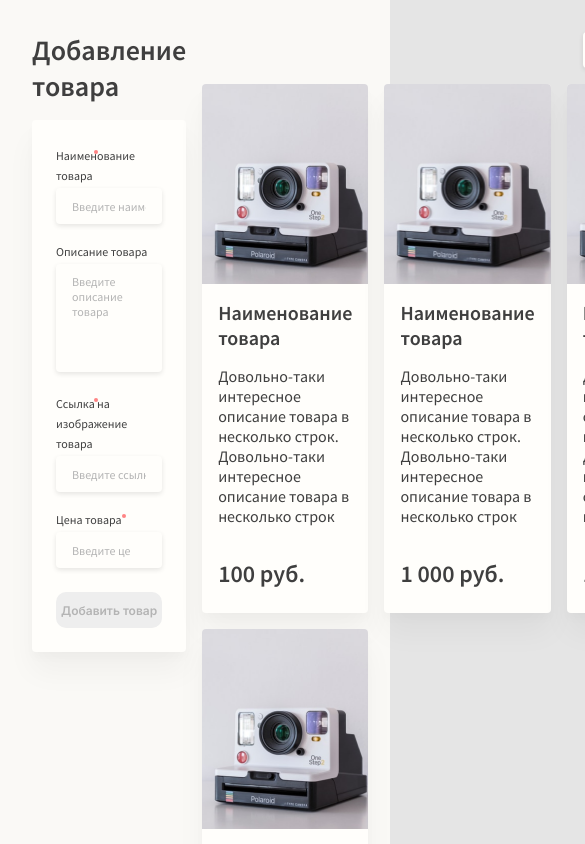
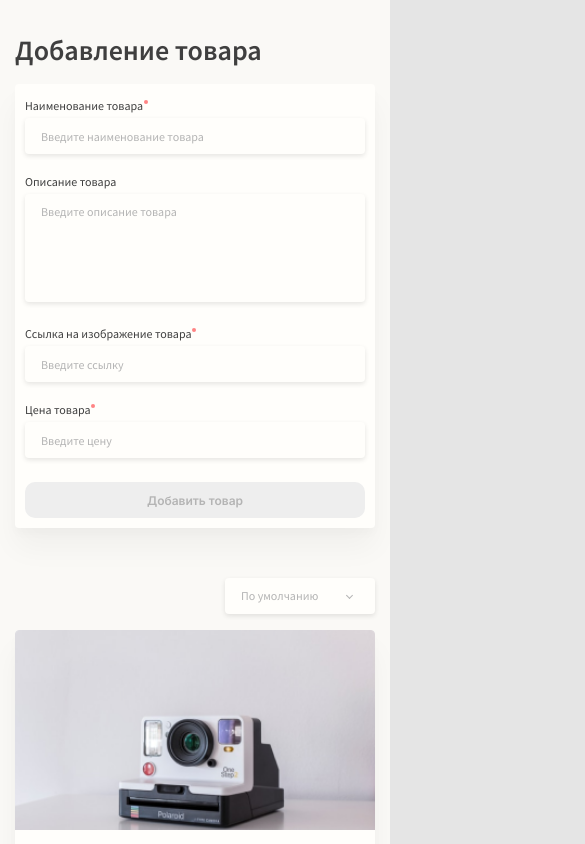
Before and after one commit to MariyaPreina/dynamic-list, a Vue app: page / in a window 390 px wide. Shown: the top 844 px of the page, 585 px wide, since content can reach past the window. Built offline with nearby package versions, Linux system fonts and the light colour scheme.

Commit message:
media queries

```diff
--- a/src/App.vue
+++ b/src/App.vue
@@ -3,7 +3,7 @@
     <main class="main">
       <div class="form-box">
         <h1 class="form-box__title">Добавление товара</h1>
-        <add-form></add-form>
+        <add-form/>
       </div>
       <div class="cards">
         <div class="cards__sort">
@@ -14,10 +14,10 @@
               @select="updateSortValue"
               :selected="sortValue.name"
               :default="'По умолчанию'"
-            ></app-select>
+            />
           </div>
         </div>
-        <div class="cards__inner">
+        <div class="cards__inner" v-if="cards.length > 0">
           <product-card
             v-for="(card, idx) in cards"
             :key="idx"
@@ -28,6 +28,7 @@
             :price="card.price"
           ></product-card>
         </div>
+        <p class="cards__empty" v-else>Список пуст</p>
       </div>
     </main>
   </div>
@@ -85,10 +86,22 @@ export default {
   grid-template-columns: 1fr 3fr;
   grid-column-gap: 16px;
   padding: 32px 0;
+  @media only screen and (max-width: $bp-large) {
+    grid-template-columns: 1.5fr 2.5fr;
+  }
+  @media only screen and (max-width: $bp-medium) {
+    grid-template-columns: 2fr 2fr;
+  }
+  @media only screen and (max-width: $bp-small) {
+    grid-template-columns: 1fr;
+  }
 }
 
 .form-box {
   grid-column: 1 / 2;
+  @media only screen and (max-width: $bp-small) {
+    grid-column: 1 / -1;
+  }
   &__title {
     font-family: inherit;
     font-size: 28px;
@@ -99,6 +112,9 @@ export default {
 
 .cards {
   grid-column: 2 / -1;
+  @media only screen and (max-width: $bp-small) {
+    grid-column: 1 / -1;
+  }
   &__sort {
     display: flex;
     justify-content: flex-end;
@@ -113,6 +129,25 @@ export default {
     grid-template-columns: repeat(3, 1fr);
     gap: 16px;
     grid-auto-rows: 1fr;
+    @media only screen and (max-width: $bp-large) {
+      grid-template-columns: repeat(2, 1fr);
+    }
+    @media only screen and (max-width: $bp-medium) {
+      grid-template-columns: 1fr;
+    }
+    @media only screen and (max-width: $bp-small) {
+      grid-template-columns: repeat(2, 1fr);
+      gap: 8px;
+    }
+    @media only screen and (max-width: $bp-extra-small) {
+      grid-template-columns: 1fr;
+    }
+  }
+  &__empty {
+    font-family: inherit;
+    font-size: 20px;
+    font-weight: 400;
+    text-align: center;
   }
 }
 </style>
--- a/src/assets/scss/_base.scss
+++ b/src/assets/scss/_base.scss
@@ -26,6 +26,12 @@ $shadow-input: 0 2px 5px 0 rgba(0,0,0, .1);
 $font-primary: 'Source Sans Pro', sans-serif;;
 $font-secondary: 'Inter', sans-serif;
 
+//RESPONSIVE BREAKPOINTS
+$bp-large: 1100px;
+$bp-medium: 800px;
+$bp-small: 550px;
+$bp-extra-small: 400px;
+
 *,
 *:before,
 *:after {
@@ -51,6 +57,9 @@ body {
   margin-left: auto;
   margin-right: auto;
   padding: 0 32px;
+  @media only screen and (max-width: $bp-medium) {
+    padding: 0 15px;
+  }
 }
 
 input:focus,
--- a/src/components/AddForm.vue
+++ b/src/components/AddForm.vue
@@ -114,6 +114,12 @@ export default {
   box-shadow: $shadow-main;
   border-radius: 4px;
   padding: 24px;
+  @media only screen and (max-width: $bp-medium) {
+    padding: 10px;
+  }
+  @media only screen and (max-width: $bp-small) {
+    margin-bottom: 50px;
+  }
   &__group {
     margin-bottom: 24px;
     position: relative;
--- a/src/components/ProductCard.vue
+++ b/src/components/ProductCard.vue
@@ -1,8 +1,10 @@
 <template>
+  <div class="wrapper">
     <div class="card">
       <div class="card__image">
         <div class="card__image-inner">
-        <span class="card__image-content" :style="{ 'background-image': 'url(' + img +'), url(' + imgPlaceholder +')'}"></span>
+          <span class="card__image-content"
+                :style="{ 'background-image': 'url(' + img +'), url(' + imgPlaceholder +')'}"></span>
         </div>
       </div>
       <div class="card__content">
@@ -14,10 +16,18 @@
       <div class="card__delete-btn" @click="deleteProduct">
         <svg width="16" height="16" viewBox="0 0 16 16" fill="none" xmlns="http://www.w3.org/2000/svg">
           <g clip-path="url(#clip0_4:349)">
-          <path d="M10.207 5.79688C9.99998 5.79688 9.83224 5.96462 9.83224 6.17158V13.2535C9.83224 13.4604 9.99998 13.6283 10.207 13.6283C10.4139 13.6283 10.5817 13.4604 10.5817 13.2535V6.17158C10.5817 5.96462 10.4139 5.79688 10.207 5.79688Z" fill="white"/>
-          <path d="M5.78544 5.79688C5.57848 5.79688 5.41074 5.96462 5.41074 6.17158V13.2535C5.41074 13.4604 5.57848 13.6283 5.78544 13.6283C5.99241 13.6283 6.16015 13.4604 6.16015 13.2535V6.17158C6.16015 5.96462 5.99241 5.79688 5.78544 5.79688Z" fill="white"/>
-          <path d="M2.56294 4.76335V13.9953C2.56294 14.541 2.76303 15.0534 3.11256 15.4211C3.46048 15.7898 3.94467 15.9991 4.4514 16H11.541C12.0478 15.9991 12.532 15.7898 12.8798 15.4211C13.2293 15.0534 13.4294 14.541 13.4294 13.9953V4.76335C14.1242 4.57893 14.5745 3.90768 14.4815 3.19471C14.3884 2.48189 13.7811 1.94867 13.0622 1.94852H11.1437V1.48014C11.1459 1.08626 10.9902 0.708039 10.7113 0.42979C10.4325 0.151688 10.0537 -0.0031709 9.65982 4.92333e-05H6.33255C5.93867 -0.0031709 5.55986 0.151688 5.28103 0.42979C5.00219 0.708039 4.84646 1.08626 4.84865 1.48014V1.94852H2.93019C2.21122 1.94867 1.60393 2.48189 1.51084 3.19471C1.4179 3.90768 1.86813 4.57893 2.56294 4.76335ZM11.541 15.2506H4.4514C3.81075 15.2506 3.31236 14.7002 3.31236 13.9953V4.79629H12.68V13.9953C12.68 14.7002 12.1816 15.2506 11.541 15.2506ZM5.59806 1.48014C5.59558 1.28503 5.67227 1.09724 5.81074 0.959502C5.94906 0.821768 6.13729 0.746095 6.33255 0.749461H9.65982C9.85508 0.746095 10.0433 0.821768 10.1816 0.959502C10.3201 1.09709 10.3968 1.28503 10.3943 1.48014V1.94852H5.59806V1.48014ZM2.93019 2.69793H13.0622C13.4347 2.69793 13.7367 2.99989 13.7367 3.3724C13.7367 3.74491 13.4347 4.04688 13.0622 4.04688H2.93019C2.55768 4.04688 2.25571 3.74491 2.25571 3.3724C2.25571 2.99989 2.55768 2.69793 2.93019 2.69793Z" fill="white"/>
-          <path d="M7.9962 5.79688C7.78923 5.79688 7.62149 5.96462 7.62149 6.17158V13.2535C7.62149 13.4604 7.78923 13.6283 7.9962 13.6283C8.20317 13.6283 8.37091 13.4604 8.37091 13.2535V6.17158C8.37091 5.96462 8.20317 5.79688 7.9962 5.79688Z" fill="white"/>
+            <path
+              d="M10.207 5.79688C9.99998 5.79688 9.83224 5.96462 9.83224 6.17158V13.2535C9.83224 13.4604 9.99998 13.6283 10.207 13.6283C10.4139 13.6283 10.5817 13.4604 10.5817 13.2535V6.17158C10.5817 5.96462 10.4139 5.79688 10.207 5.79688Z"
+              fill="white"/>
+            <path
+              d="M5.78544 5.79688C5.57848 5.79688 5.41074 5.96462 5.41074 6.17158V13.2535C5.41074 13.4604 5.57848 13.6283 5.78544 13.6283C5.99241 13.6283 6.16015 13.4604 6.16015 13.2535V6.17158C6.16015 5.96462 5.99241 5.79688 5.78544 5.79688Z"
+              fill="white"/>
+            <path
+              d="M2.56294 4.76335V13.9953C2.56294 14.541 2.76303 15.0534 3.11256 15.4211C3.46048 15.7898 3.94467 15.9991 4.4514 16H11.541C12.0478 15.9991 12.532 15.7898 12.8798 15.4211C13.2293 15.0534 13.4294 14.541 13.4294 13.9953V4.76335C14.1242 4.57893 14.5745 3.90768 14.4815 3.19471C14.3884 2.48189 13.7811 1.94867 13.0622 1.94852H11.1437V1.48014C11.1459 1.08626 10.9902 0.708039 10.7113 0.42979C10.4325 0.151688 10.0537 -0.0031709 9.65982 4.92333e-05H6.33255C5.93867 -0.0031709 5.55986 0.151688 5.28103 0.42979C5.00219 0.708039 4.84646 1.08626 4.84865 1.48014V1.94852H2.93019C2.21122 1.94867 1.60393 2.48189 1.51084 3.19471C1.4179 3.90768 1.86813 4.57893 2.56294 4.76335ZM11.541 15.2506H4.4514C3.81075 15.2506 3.31236 14.7002 3.31236 13.9953V4.79629H12.68V13.9953C12.68 14.7002 12.1816 15.2506 11.541 15.2506ZM5.59806 1.48014C5.59558 1.28503 5.67227 1.09724 5.81074 0.959502C5.94906 0.821768 6.13729 0.746095 6.33255 0.749461H9.65982C9.85508 0.746095 10.0433 0.821768 10.1816 0.959502C10.3201 1.09709 10.3968 1.28503 10.3943 1.48014V1.94852H5.59806V1.48014ZM2.93019 2.69793H13.0622C13.4347 2.69793 13.7367 2.99989 13.7367 3.3724C13.7367 3.74491 13.4347 4.04688 13.0622 4.04688H2.93019C2.55768 4.04688 2.25571 3.74491 2.25571 3.3724C2.25571 2.99989 2.55768 2.69793 2.93019 2.69793Z"
+              fill="white"/>
+            <path
+              d="M7.9962 5.79688C7.78923 5.79688 7.62149 5.96462 7.62149 6.17158V13.2535C7.62149 13.4604 7.78923 13.6283 7.9962 13.6283C8.20317 13.6283 8.37091 13.4604 8.37091 13.2535V6.17158C8.37091 5.96462 8.20317 5.79688 7.9962 5.79688Z"
+              fill="white"/>
           </g>
           <defs>
             <clipPath id="clip0_4:349">
@@ -25,6 +35,7 @@
             </clipPath>
           </defs>
         </svg>
+      </div>
     </div>
   </div>
 </template>
@@ -52,10 +63,13 @@ export default {
 </script>
 
 <style lang="scss" scoped>
+.wrapper {
+  position: relative;
+}
 .card {
   border-radius: 4px;
+  overflow: hidden;
   background-color: $color-background;
-  position: relative;
   -webkit-box-shadow: $shadow-main;
   box-shadow: $shadow-main;
   &__image {
@@ -75,7 +89,6 @@ export default {
       height: 100%;
       background-position: center top;
       background-size: cover;
-      border-radius: 4px 4px 0 0;
     }
   }
   &__content {
@@ -83,6 +96,9 @@ export default {
     height: calc(100% - 200px);
     display: flex;
     flex-direction: column;
+    @media only screen and (max-width: $bp-medium) {
+      padding: 15px;
+    }
   }
   &__name {
     font-family: inherit;
@@ -93,6 +109,9 @@ export default {
     &:first-letter {
       text-transform:capitalize;
     }
+    @media only screen and (max-width: $bp-medium) {
+      font-size: 18px;
+    }
   }
   &__description {
     font-family: inherit;
@@ -102,6 +121,10 @@ export default {
     margin-bottom: 32px;
     &:first-letter {
       text-transform:capitalize;
+    }
+    @media only screen and (max-width: $bp-medium) {
+      font-size: 14px;
+      margin-bottom: 15px;
     }
   }
   &__price {
```
Lines whose indentation alone changed are shown as unchanged.
